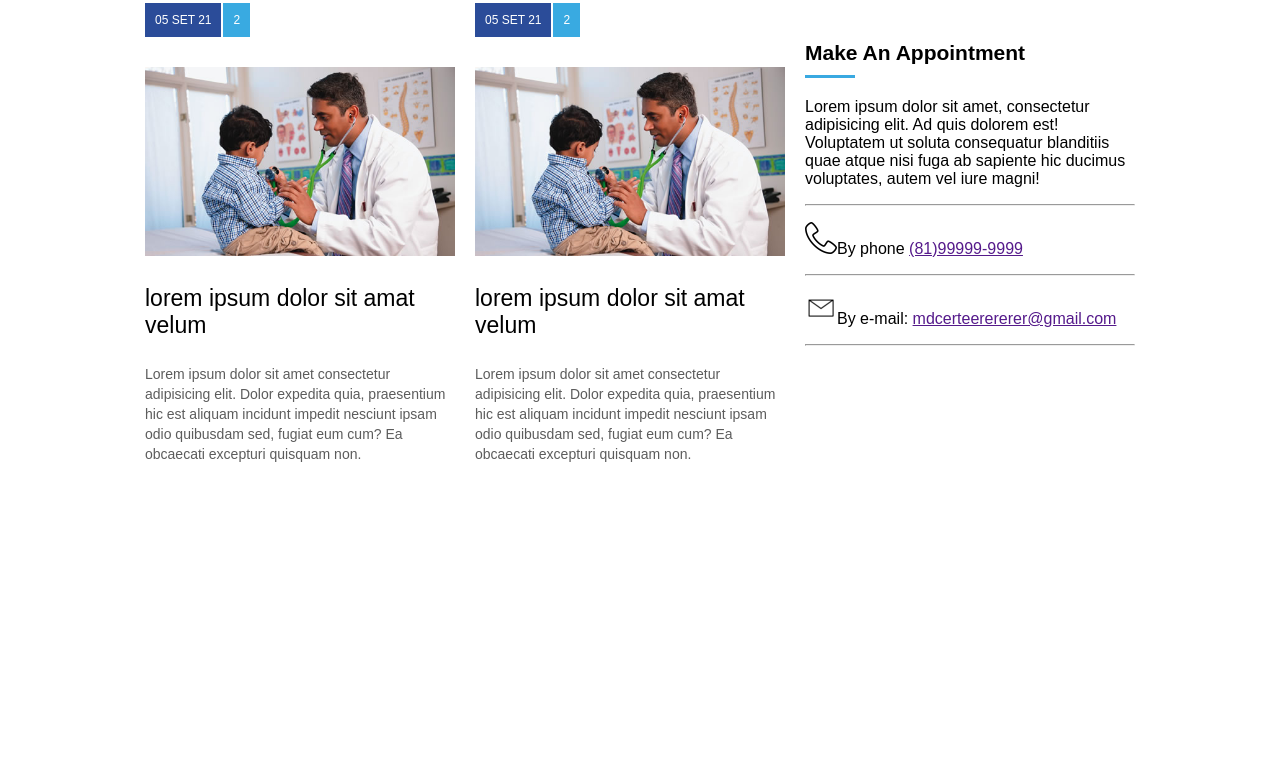
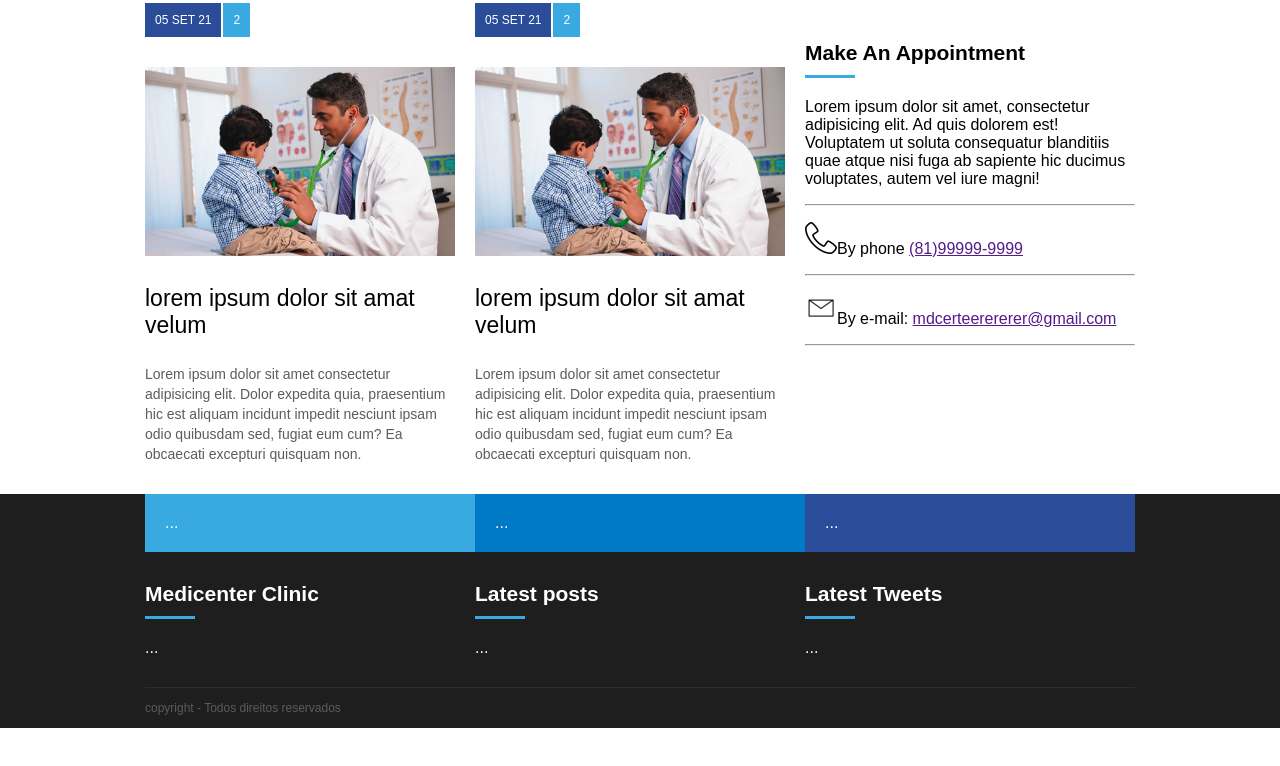
Before and after one commit to alissonsantana154/Medicenter, a plain HTML site: page index.html in a window 1280 px wide. Shown: the part 1364-2130 px from the top of the page. After the commit the page ends 2092 px from the top, so only its background shows below. Drawn offline with Linux system fonts and the light colour scheme.

Commit message:
fourth commit

```diff
--- a/assets/css/style.css
+++ b/assets/css/style.css
@@ -5,7 +5,7 @@
 body {
   margin: 0;
   padding: 0;
-  padding-bottom: 300px;
+  padding-bottom: 0px;
 }
 
 header {
@@ -233,3 +233,65 @@ article .news_resume {
   font-size: 14px;
   margin-bottom: 30px;
 }
+
+footer {
+  background-color: #1e1e1e;
+  display: flex;
+  justify-content: center;
+}
+
+.footer_menu {
+  display: flex;
+}
+
+.fm_1,
+.fm_2,
+.fm_3 {
+  flex: 1;
+  color: #ffffff;
+}
+
+.fm_1 {
+  background-color: #39aae1;
+}
+
+.fm_2 {
+  background-color: #0079c7;
+}
+
+.fm_3 {
+  background-color: #2b4c99;
+}
+
+.footer_menu a {
+  display: block;
+  text-decoration: none;
+  padding: 20px;
+  color: #ffffff;
+}
+
+.footer_area {
+  display: flex;
+}
+
+.footer_areaitem {
+  flex: 1;
+  color: #ffffff;
+}
+
+.flexcolunm {
+  flex-direction: column;
+}
+
+footer .widget_title_text {
+  color: #ffffff;
+}
+
+.footer_copy {
+  border-top: 1px solid #2c2c2c;
+  height: 40px;
+  line-height: 40px;
+  color: #5c5c5c;
+  font-size: 12px;
+  margin-top: 30px;
+}
--- a/index.html
+++ b/index.html
@@ -143,7 +143,7 @@
           </div>
           <div class="widget_body">
             <div class="container1">
-              <div ></div>
+              <div></div>
               <div></div>
               <div></div>
               <div></div>
@@ -160,13 +160,74 @@
           <div class="widget_body">
             <p>Lorem ipsum dolor sit amet, consectetur adipisicing elit. Ad quis dolorem est! Voluptatem ut soluta consequatur blanditiis quae atque nisi fuga ab sapiente hic ducimus voluptates, autem vel iure magni!</p><hr>
             <p> <img id="phone" src="assets/images/phone.png" alt="">By phone <a href="">(81)99999-9999</a></p><hr>
-            <p> <img id="email" src="assets/images/mail_message.png" alt="">By e-mail: <a href="">mdcerteerererer@gmail.com</a></p><hr>
-
+            <p> <img id="email" src="assets/images/mail_message.png" alt="">By e-mail: <a href="">mdcerteerererer@gmail.com</a></p>
+            <hr>
           </div>
         </div>
       </aside>
 
     </div>
   </section>
+  <footer>
+      <div class="container flexcolunm">
+        <div class="footer_menu">
+          <div class="fm_1">
+            <a href="">
+              ...
+            </a>
+          </div>
+          <div class="fm_2">
+            <a href="">
+              ...
+            </a>
+          </div>
+          <div class="fm_3">
+            <a href="">
+              ...
+            </a>
+
+          </div>
+        </div>
+        <div class="footer_area">
+          <div class="footer_areaitem">
+            <div class="widget">
+              <div class="widget_title">
+                <div class="widget_title_text">Medicenter Clinic</div>
+                <div class="widget_title_bar"></div>
+              </div>
+              <div class="widget_body">
+                ...
+              </div>
+            </div>
+          </div>
+          <div class="footer_areaitem">
+            <div class="widget">
+              <div class="widget_title">
+                <div class="widget_title_text">Latest posts</div>
+                <div class="widget_title_bar"></div>
+              </div>
+              <div class="widget_body">
+                ...
+              </div>
+            </div>
+          </div>
+          <div class="footer_areaitem">
+            <div class="widget">
+              <div class="widget_title">
+                <div class="widget_title_text">Latest Tweets</div>
+                <div class="widget_title_bar"></div>
+              </div>
+              <div class="widget_body">
+                ...
+              </div>
+            </div>
+          </div>
+        </div>
+
+        <div class="footer_copy">
+          copyright - Todos direitos reservados
+        </div>
+    </div>
+  </footer>
 </body>
 </html>
```
Lines whose indentation alone changed are shown as unchanged.
